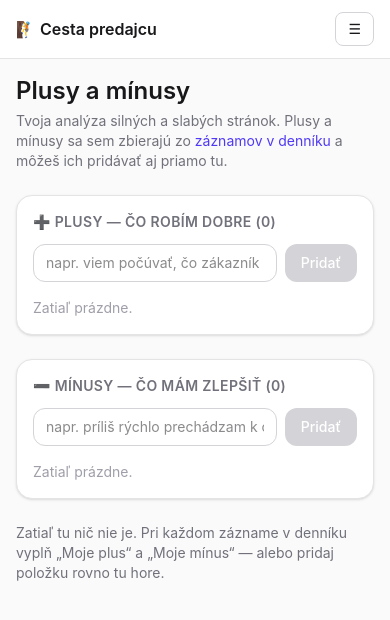
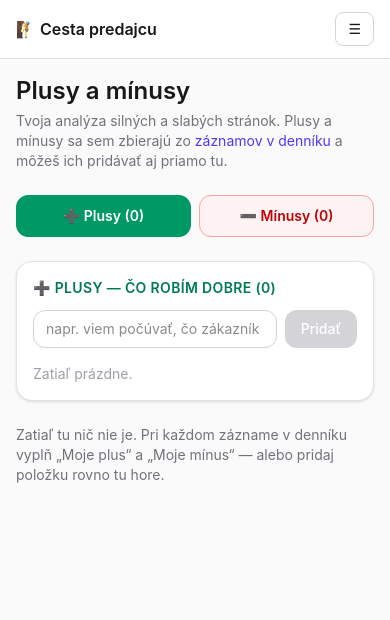
Before and after one commit to matus-babiak/predaj, a Next.js app: page /plusy-minusy in a window 390 px wide. Shown: the top 620 px of the page. Built offline with nearby package versions, Linux system fonts and the light colour scheme.

Commit message:
Plusy a mínusy: farebné taby na mobile, stĺpce vedľa seba na desktope
Co-Authored-By: Claude Fable 5 <noreply@anthropic.com>
Claude-Session: https://claude.ai/code/session_01Xeaq2HGBWiQEExmMAsUhbE

```diff
--- a/app/plusy-minusy/page.tsx
+++ b/app/plusy-minusy/page.tsx
@@ -8,7 +8,7 @@ import Link from "next/link";
 import { useData } from "@/lib/useData";
 import { uid } from "@/lib/store";
 import type { SelfNote } from "@/lib/types";
-import { Btn, Card, Input, SectionTitle } from "@/components/ui";
+import { Btn, Card, Input } from "@/components/ui";
 
 interface SwItem {
   id: string;
@@ -24,6 +24,7 @@ function formatDay(ts: number): string {
 
 export default function PlusyMinusyPage() {
   const { entries, selfNotes, put, remove, ready } = useData();
+  const [tab, setTab] = useState<"plus" | "minus">("plus");
 
   if (!ready) return null;
 
@@ -64,7 +65,34 @@ export default function PlusyMinusyPage() {
         </p>
       </div>
 
+      {/* Mobilné taby — na desktope sú stĺpce vedľa seba, taby netreba */}
+      <div className="grid grid-cols-2 gap-2 md:hidden">
+        <button
+          type="button"
+          onClick={() => setTab("plus")}
+          className={`rounded-xl border px-3 py-2.5 text-sm font-semibold transition-colors ${
+            tab === "plus"
+              ? "border-emerald-600 bg-emerald-600 text-white"
+              : "border-emerald-300 bg-emerald-50 text-emerald-700 dark:border-emerald-900 dark:bg-emerald-950/40 dark:text-emerald-400"
+          }`}
+        >
+          ➕ Plusy ({pluses.length})
+        </button>
+        <button
+          type="button"
+          onClick={() => setTab("minus")}
+          className={`rounded-xl border px-3 py-2.5 text-sm font-semibold transition-colors ${
+            tab === "minus"
+              ? "border-red-600 bg-red-600 text-white"
+              : "border-red-300 bg-red-50 text-red-700 dark:border-red-900 dark:bg-red-950/40 dark:text-red-400"
+          }`}
+        >
+          ➖ Mínusy ({minuses.length})
+        </button>
+      </div>
+
       <div className="grid gap-6 md:grid-cols-2 md:items-start">
+        <div className={tab === "plus" ? "" : "hidden md:block"}>
           <SwColumn
             title={`➕ Plusy — čo robím dobre (${pluses.length})`}
             tone="plus"
@@ -73,6 +101,8 @@ export default function PlusyMinusyPage() {
             onAdd={(text) => addNote("plus", text)}
             onDelete={(noteId) => remove("selfNotes", noteId)}
           />
+        </div>
+        <div className={tab === "minus" ? "" : "hidden md:block"}>
           <SwColumn
             title={`➖ Mínusy — čo mám zlepšiť (${minuses.length})`}
             tone="minus"
@@ -81,6 +111,7 @@ export default function PlusyMinusyPage() {
             onAdd={(text) => addNote("minus", text)}
             onDelete={(noteId) => remove("selfNotes", noteId)}
           />
+        </div>
       </div>
 
       {pluses.length === 0 && minuses.length === 0 && (
@@ -119,12 +150,14 @@ function SwColumn({
 
   const accent =
     tone === "plus"
-      ? "border-emerald-200 dark:border-emerald-900"
-      : "border-red-200 dark:border-red-900";
+      ? "border-emerald-300 dark:border-emerald-900"
+      : "border-red-300 dark:border-red-900";
+  const titleColor =
+    tone === "plus" ? "text-emerald-700 dark:text-emerald-400" : "text-red-700 dark:text-red-400";
 
   return (
     <Card className={accent}>
-      <SectionTitle>{title}</SectionTitle>
+      <h2 className={`mb-3 text-sm font-semibold uppercase tracking-wide ${titleColor}`}>{title}</h2>
       <form
         onSubmit={(e) => {
           e.preventDefault();
```
Lines whose indentation alone changed are shown as unchanged.
